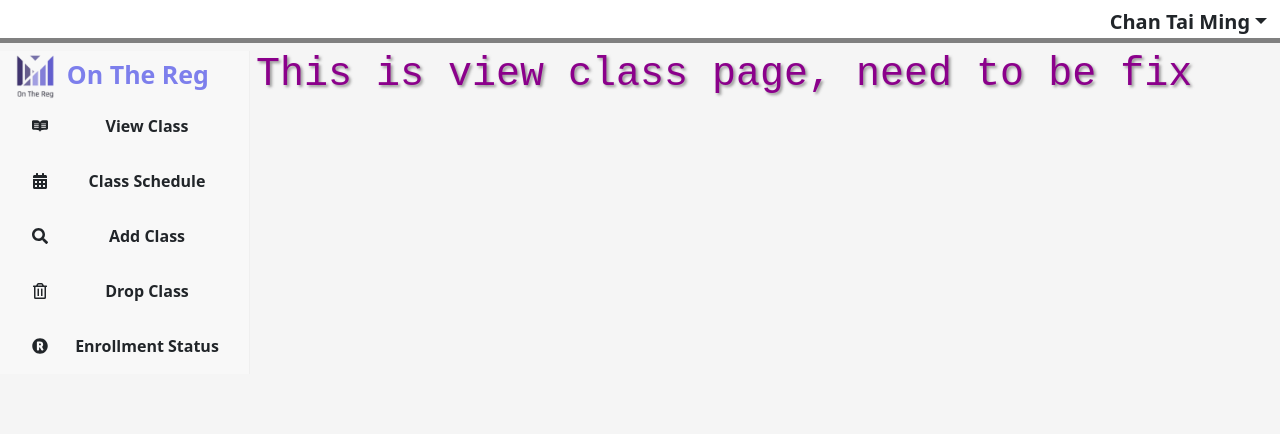
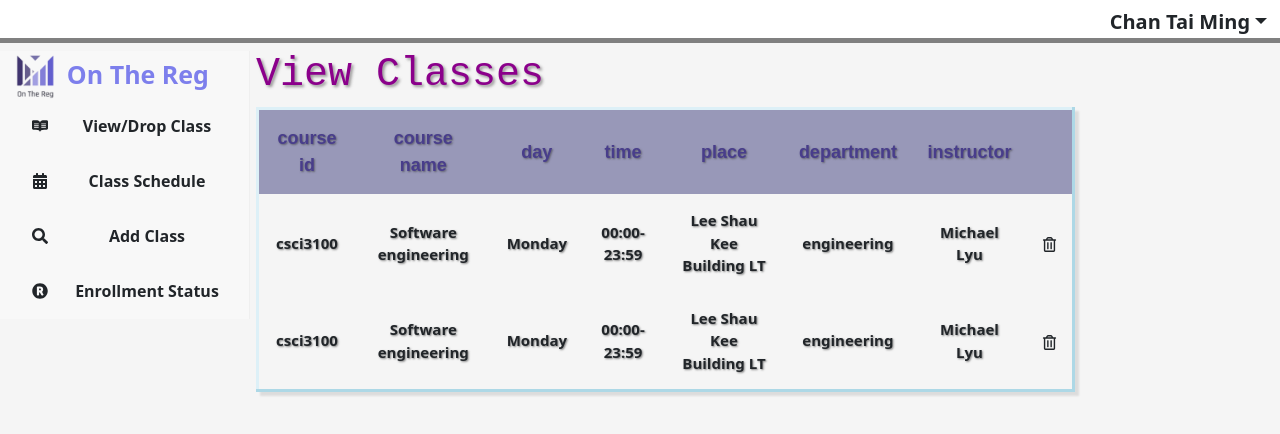
Before and after one commit to tsoikh0917/on_the_reg, a React (Create React App) app in the folder client/: page /viewClass in a window 1280 px wide. Shown: the top 434 px of the page. Built offline with nearby package versions, Linux system fonts and the light colour scheme.

Commit message:
updated calender in student schedule page

```diff
--- a/client/package.json
+++ b/client/package.json
@@ -3,6 +3,7 @@
   "version": "0.1.0",
   "private": true,
   "dependencies": {
+    "@daypilot/daypilot-lite-react": "^3.12.1",
     "@testing-library/jest-dom": "^5.16.5",
     "@testing-library/react": "^13.4.0",
     "@testing-library/user-event": "^13.5.0",
--- a/client/src/components/Admin/manageCourse/viewCourse.jsx
+++ b/client/src/components/Admin/manageCourse/viewCourse.jsx
@@ -64,18 +64,18 @@ function AdminViewCourse() {
           </button>
         </div>
       </div>
-      <div>
-        <table {...getTableProps()}>
+      <div id="outer">
+        <table id="table" {...getTableProps()}>
           <thead>
             {headerGroups.map((headerGroup) => (
               <tr {...headerGroup.getHeaderGroupProps()}>
                 {headerGroup.headers.map((column) => (
-                  <th {...column.getHeaderProps()}>
+                  <th id="th" {...column.getHeaderProps()}>
                     {column.render("Header")}
                   </th>
                 ))}
-                <th></th>
-                <th></th>
+                <th id="th"></th>
+                <th id="th"></th>
               </tr>
             ))}
           </thead>
@@ -85,16 +85,18 @@ function AdminViewCourse() {
               return (
                 <tr {...row.getRowProps()}>
                   {row.cells.map((cell) => (
-                    <td {...cell.getCellProps()}> {cell.render("Cell")} </td>
+                    <td id="td" {...cell.getCellProps()}>
+                      {cell.render("Cell")}{" "}
+                    </td>
                   ))}
-                  <td>
+                  <td id="td">
                     <Link to="/aEditCourse">
                       <button id="rm">
                         <FaEdit />
                       </button>
                     </Link>
                   </td>
-                  <td>
+                  <td id="td">
                     <button id="rm">
                       <FaRegTrashAlt />
                     </button>
--- a/client/src/components/Admin/manageUser/viewUser.jsx
+++ b/client/src/components/Admin/manageUser/viewUser.jsx
@@ -52,18 +52,18 @@ function AdminViewUser() {
           </button>
         </div>
       </div>
-      <div>
-        <table {...getTableProps()}>
+      <div id="outer">
+        <table id="table" {...getTableProps()}>
           <thead>
             {headerGroups.map((headerGroup) => (
               <tr {...headerGroup.getHeaderGroupProps()}>
                 {headerGroup.headers.map((column) => (
-                  <th {...column.getHeaderProps()}>
+                  <th id="th" {...column.getHeaderProps()}>
                     {column.render("Header")}
                   </th>
                 ))}
-                <th></th>
-                <th></th>
+                <th id="th"></th>
+                <th id="th"></th>
               </tr>
             ))}
           </thead>
@@ -73,16 +73,18 @@ function AdminViewUser() {
               return (
                 <tr {...row.getRowProps()}>
                   {row.cells.map((cell) => (
-                    <td {...cell.getCellProps()}> {cell.render("Cell")} </td>
+                    <td id="td" {...cell.getCellProps()}>
+                      {cell.render("Cell")}{" "}
+                    </td>
                   ))}
-                  <td>
+                  <td id="td">
                     <Link to="/aEditUser">
                       <button id="rm">
                         <FaEdit />
                       </button>
                     </Link>
                   </td>
-                  <td>
+                  <td id="td">
                     <button id="rm">
                       <FaRegTrashAlt />
                     </button>
--- a/client/src/components/sidebar/sidebar_s.jsx
+++ b/client/src/components/sidebar/sidebar_s.jsx
@@ -31,7 +31,7 @@ function SSideBar() {
         </Link>
         <Menu>
           <MenuItem icon={<FaReadme />} component={<Link to="/viewClass" />}>
-            View Class
+            View/Drop Class
           </MenuItem>
           <MenuItem
             icon={<FaCalendarAlt />}
@@ -42,12 +42,7 @@ function SSideBar() {
           <MenuItem icon={<FaSearch />} component={<Link to="/search" />}>
             Add Class
           </MenuItem>
-          <MenuItem
-            icon={<FaRegTrashAlt />}
-            component={<Link to="/viewClass" />}
-          >
-            Drop Class
-          </MenuItem>
+
           <MenuItem
             icon={<FaRegistered />}
             component={<Link to="/enrollment" />}
--- /dev/null
+++ b/client/src/components/studentCourseManage/classSchedule.css
@@ -0,0 +1,3 @@
+#scheduleTable {
+  width: 90%;
+}
--- a/client/src/components/studentCourseManage/classSchedule.jsx
+++ b/client/src/components/studentCourseManage/classSchedule.jsx
@@ -1,10 +1,9 @@
 import React from "react";
+import { DayPilot, DayPilotCalendar } from "@daypilot/daypilot-lite-react";
+import "./classSchedule.css";
+
 function ClassSchedule() {
-  return (
-    <div>
-      <h1>This is class schedule page, need to be fix</h1>
-    </div>
-  );
+  return <DayPilotCalendar viewType="Week" />;
 }
 
 export default ClassSchedule;
--- a/client/src/components/studentCourseManage/enrollmentStatus.jsx
+++ b/client/src/components/studentCourseManage/enrollmentStatus.jsx
@@ -39,13 +39,13 @@ function EnrollmentStatus() {
     <div id="test">
       <h1>Enrollment Status</h1>
 
-      <div>
-        <table {...getTableProps()}>
+      <div id="outer">
+        <table id="table" {...getTableProps()}>
           <thead>
             {headerGroups.map((headerGroup) => (
               <tr {...headerGroup.getHeaderGroupProps()}>
                 {headerGroup.headers.map((column) => (
-                  <th {...column.getHeaderProps()}>
+                  <th id="th" {...column.getHeaderProps()}>
                     {column.render("Header")}
                   </th>
                 ))}
@@ -58,7 +58,9 @@ function EnrollmentStatus() {
               return (
                 <tr {...row.getRowProps()}>
                   {row.cells.map((cell) => (
-                    <td {...cell.getCellProps()}> {cell.render("Cell")} </td>
+                    <td id="td" {...cell.getCellProps()}>
+                      {cell.render("Cell")}{" "}
+                    </td>
                   ))}
                 </tr>
               );
--- a/client/src/components/studentCourseManage/search.jsx
+++ b/client/src/components/studentCourseManage/search.jsx
@@ -66,16 +66,16 @@ function Search() {
         </div>
       </div>
       <div>
-        <table {...getTableProps()}>
+        <table id="table" {...getTableProps()}>
           <thead>
             {headerGroups.map((headerGroup) => (
               <tr {...headerGroup.getHeaderGroupProps()}>
                 {headerGroup.headers.map((column) => (
-                  <th class="tableT" {...column.getHeaderProps()}>
+                  <th id="th" {...column.getHeaderProps()}>
                     {column.render("Header")}
                   </th>
                 ))}
-                <th></th>
+                <th id="th"></th>
               </tr>
             ))}
           </thead>
@@ -85,10 +85,12 @@ function Search() {
               return (
                 <tr {...row.getRowProps()}>
                   {row.cells.map((cell) => (
-                    <td {...cell.getCellProps()}> {cell.render("Cell")} </td>
+                    <td id="td" {...cell.getCellProps()}>
+                      {cell.render("Cell")}{" "}
+                    </td>
                   ))}
                   <button id="rmstyle">
-                    <td>
+                    <td id="td">
                       <img src={arrow} width="40%" alt="arrow" />
                     </td>
                   </button>
--- a/client/src/components/studentCourseManage/viewClass.jsx
+++ b/client/src/components/studentCourseManage/viewClass.jsx
@@ -1,6 +1,85 @@
 import React from "react";
+import "../table.css";
+import { FaRegTrashAlt } from "react-icons/fa";
+import { useTable } from "react-table";
+import fakeData from "../MOCK_DATA.json";
+
 function ViewClass() {
-  return <h1>This is view class page, need to be fix</h1>;
+  const data = React.useMemo(() => fakeData, []);
+  const columns = React.useMemo(
+    () => [
+      {
+        Header: "course id",
+        accessor: "course_ID",
+      },
+
+      {
+        Header: "course name",
+        accessor: "course_name",
+      },
+      {
+        Header: "day",
+        accessor: "day",
+      },
+      {
+        Header: "time",
+        accessor: "time",
+      },
+      {
+        Header: "place",
+        accessor: "place",
+      },
+      {
+        Header: "department",
+        accessor: "department",
+      },
+      {
+        Header: "instructor",
+        accessor: "instructor",
+      },
+    ],
+    []
+  );
+  const { getTableProps, getTableBodyProps, headerGroups, rows, prepareRow } =
+    useTable({ columns, data });
+  return (
+    <div>
+      <h1>View Classes</h1>
+      <div>
+        <table id="table" {...getTableProps()}>
+          <thead>
+            {headerGroups.map((headerGroup) => (
+              <tr {...headerGroup.getHeaderGroupProps()}>
+                {headerGroup.headers.map((column) => (
+                  <th id="th" {...column.getHeaderProps()}>
+                    {column.render("Header")}
+                  </th>
+                ))}
+                <th id="th"></th>
+              </tr>
+            ))}
+          </thead>
+          <tbody {...getTableBodyProps()}>
+            {rows.map((row) => {
+              prepareRow(row);
+              return (
+                <tr {...row.getRowProps()}>
+                  {row.cells.map((cell) => (
+                    <td id="td" {...cell.getCellProps()}>
+                      {cell.render("Cell")}{" "}
+                    </td>
+                  ))}
+                  <td id="td">
+                    <FaRegTrashAlt />
+                  </td>
+                </tr>
+              );
+            })}
+          </tbody>
+        </table>
+      </div>
+    </div>
+  );
 }
 
 export default ViewClass;
--- a/client/src/components/table.css
+++ b/client/src/components/table.css
@@ -3,6 +3,7 @@
   position: relative;
   display: flex;
   margin-top: 4%;
+  box-shadow: 3px 3px 2px #0000001a;
 }
 
 .searchTerm {
@@ -38,22 +39,37 @@
   transform: translate(-50%, -50%);
 }
 
-table {
+#table {
   width: 80%;
   border-collapse: collapse;
   overflow: hidden;
   box-shadow: 4px 4px 2px rgba(0, 0, 0, 0.1);
+  padding: 50%;
+  border-top: solid 3px rgb(221, 240, 247);
+  border-left: solid 3px rgb(221, 240, 247);
+  border-right: solid 3px lightblue;
+  border-bottom: solid 3px lightblue;
+  margin-right: 20%;
 }
-th,
-td {
+
+#td {
+  padding: 15px;
+  font-weight: bold;
+  text-align: center;
+  font-size: 15px;
+  text-shadow: 1px 1px 2px rgba(57, 56, 56, 0.6);
+}
+#th {
   padding: 15px;
   background-color: rgba(255, 255, 255, 0.2);
   text-align: center;
-}
-
-thead th {
+  font-weight: bold;
   text-align: center;
   background-color: #9898b8;
+  font-family: Sans-Serif;
+  font-size: 18px;
+  color: darkslateblue;
+  text-shadow: 1px 1px 2px rgba(57, 56, 56, 0.6);
 }
 tbody tr:hover {
   background-color: rgba(183, 207, 205, 0.3);
```
Also changed, not shown: 1 other file (tests, documents, lock files or other folders).
